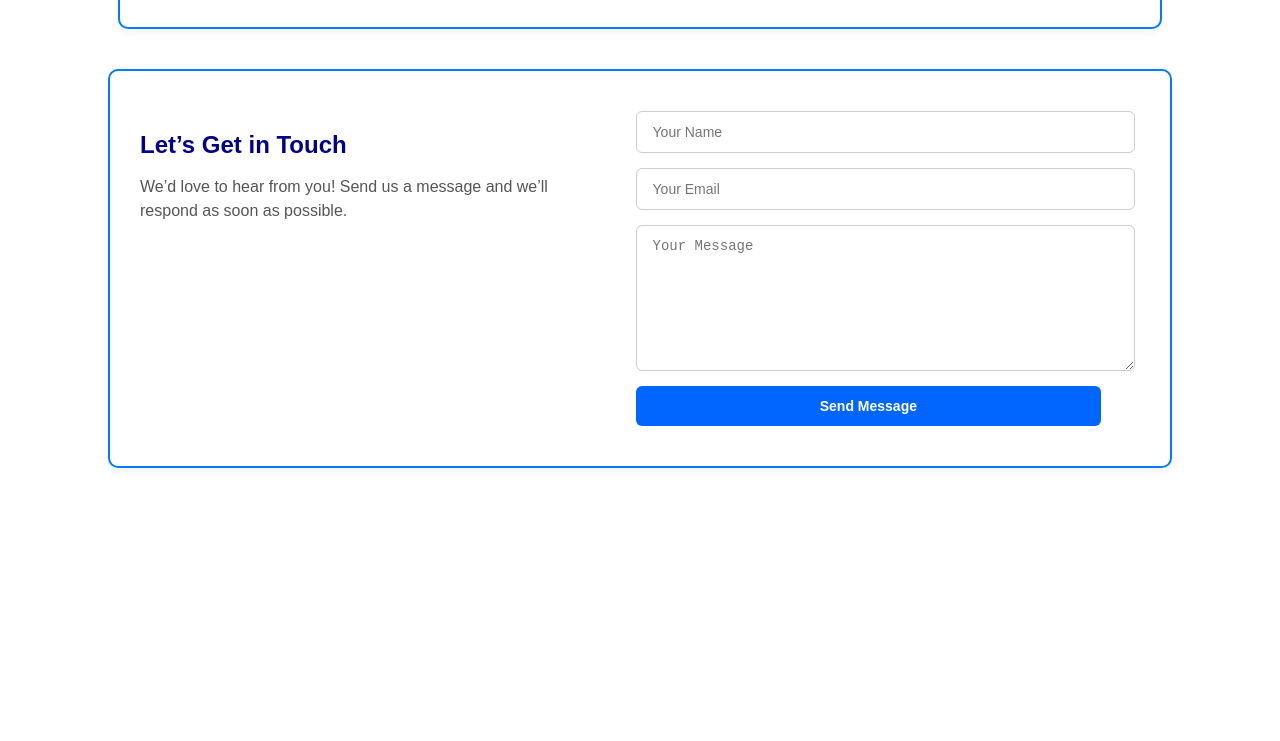
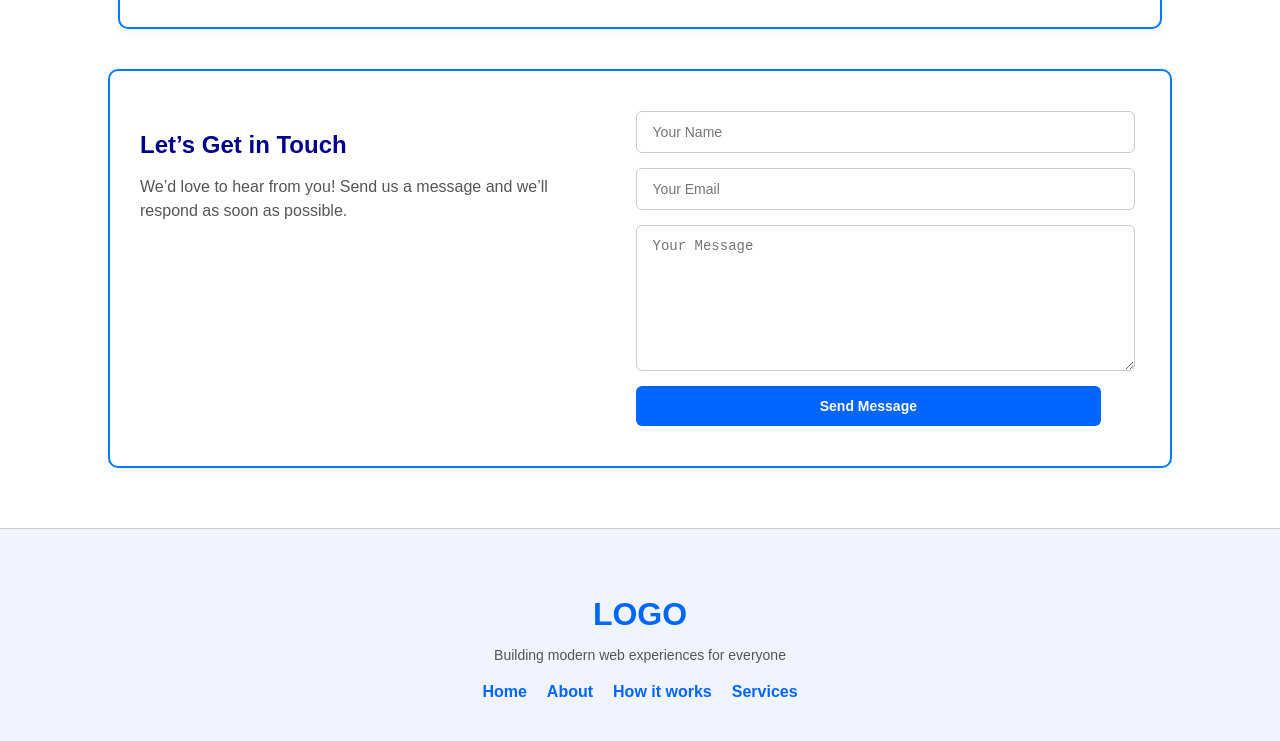
Before and after one commit to apurbo774/web-developer-portfolio, a plain HTML site: page index.html in a window 1280 px wide. Shown: the part 2167-2908 px from the top of the page. Before the commit the page ends 2675 px from the top, so only its background shows below. Drawn offline with Linux system fonts and the light colour scheme.

Commit message:
Footer section

```diff
--- a/index.html
+++ b/index.html
@@ -13,14 +13,12 @@
     <div class="logo">Apurbo</div>
     <button class="btn">Sign Up</button>
   </div>
-
-  <!-- Banner -->
   <div class="banner">
     <h1>Cool Dark UI Template for WebDev Agencies!</h1>
     <button class="btn">Stay Focused</button>
   </div>
 
-  <!-- See It in Action -->
+  <!--  Action -->
   <div class="action-box">
     <div class="action-section">
       <div class="action-left">
@@ -34,7 +32,7 @@
     </div>
   </div>
 
-  <!-- Productive Users Section -->
+  <!-- Users Section -->
   <div class="users-box">
     <h2>Joined Thousands of Productive Users</h2>
     <div class="stats-row">
@@ -118,7 +116,7 @@
     </div>
   </div>
 
-  <!-- Ready to Focus Section -->
+  <!-- Focus Section -->
   <div class="standard-box">
     <h2>Ready to focus better</h2>
     <p class="focus-subtitle">This template instantly leveled up our presence. – Studio Vertex</p>
@@ -131,15 +129,13 @@
   <!-- Contact Section -->
   <div class="standard-box contact-box">
   <div class="contact-wrapper">
-    <!-- Left: Text -->
+
     <div class="contact-left">
       <h2>Let’s Get in Touch</h2>
       <p class="contact-subtitle">
         We’d love to hear from you! Send us a message and we’ll respond as soon as possible.
       </p>
     </div>
-
-    <!-- Right: Form -->
     <div class="contact-right">
       <form class="contact-form">
         <input type="text" placeholder="Your Name" required />
@@ -151,5 +147,20 @@
   </div>
 </div>
 
+
+<!-- Footer Section -->
+<footer class="footer">
+  <div class="footer-content">
+    <h2 class="footer-logo">LOGO</h2>
+    <p class="footer-subtitle">Building modern web experiences for everyone</p>
+    <div class="footer-links">
+      <a href="#">Home</a>
+      <a href="#">About</a>
+      <a href="#">How it works</a>
+      <a href="#">Services</a>
+    </div>
+  </div>
+</footer>
+
 </body>
 </html>
--- a/style.css
+++ b/style.css
@@ -314,3 +314,44 @@ body {
 .contact-form button:hover {
   background-color: #004dc1;
 }
+
+
+
+.footer {
+  background-color: #f0f4ff;
+  padding: 40px 20px;
+  text-align: center;
+  border-top: 1px solid #ccc;
+  margin-top: 60px;
+}
+
+.footer-logo {
+  font-size: 32px;
+  font-weight: bold;
+  color: #0066ff;
+  margin-bottom: 10px;
+}
+
+.footer-subtitle {
+  font-size: 14px;
+  color: #555;
+  margin-bottom: 20px;
+}
+
+.footer-links {
+  display: flex;
+  justify-content: center;
+  flex-wrap: wrap;
+  gap: 20px;
+}
+
+.footer-links a {
+  text-decoration: none;
+  color: #0066ff;
+  font-weight: bold;
+  transition: color 0.3s ease;
+}
+
+.footer-links a:hover {
+  color: #0047b3;
+}
```
